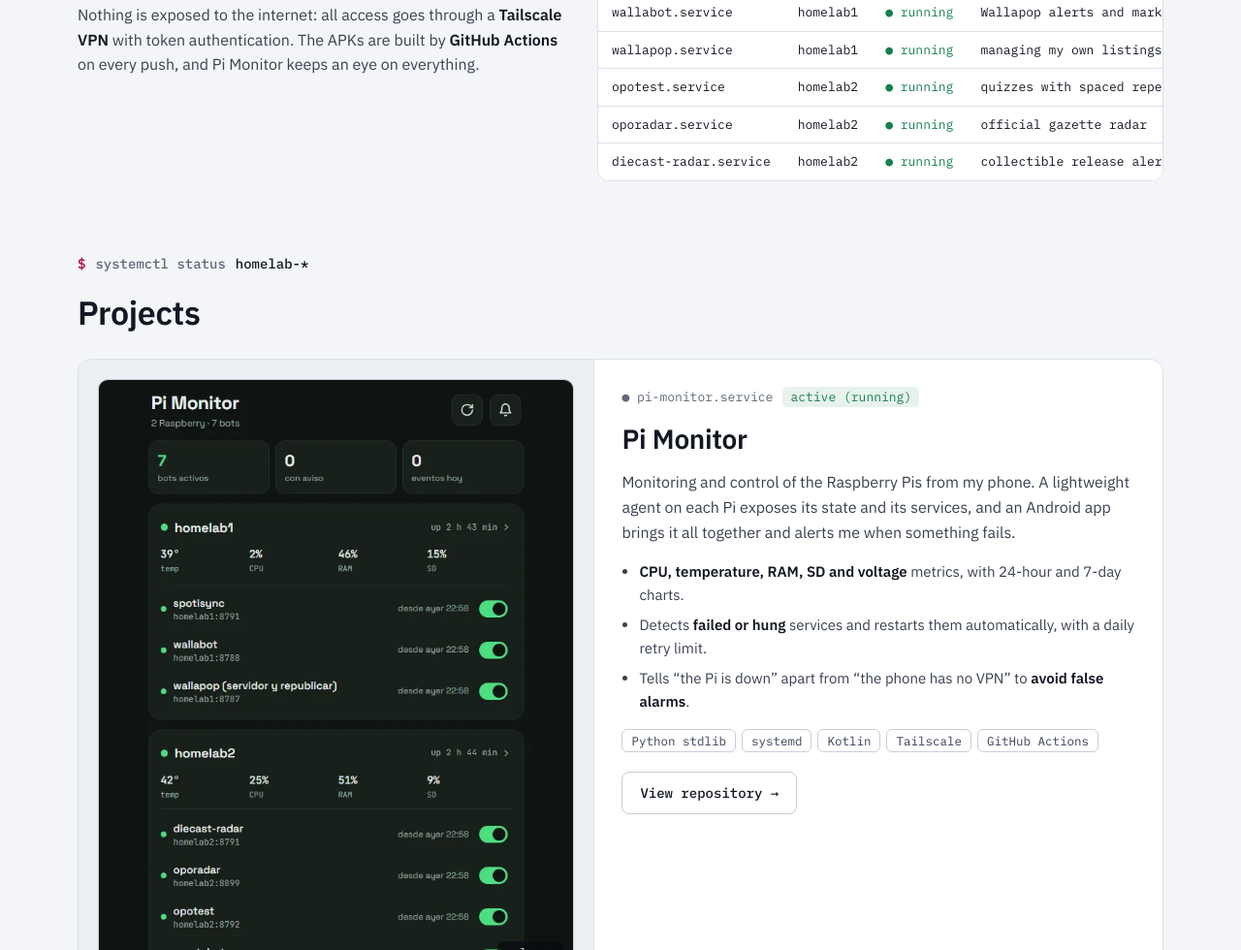
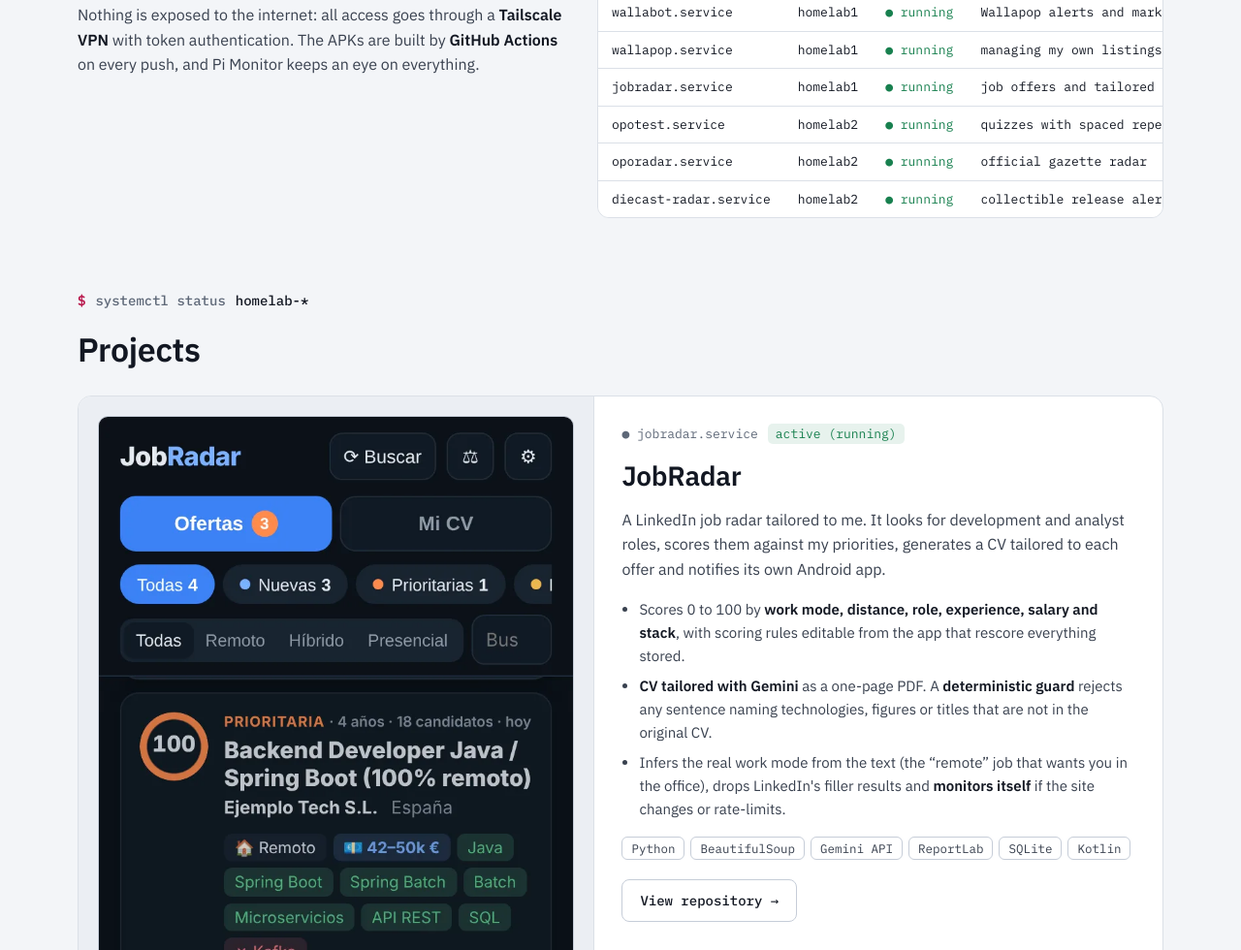
Before and after one commit to svaronam/portfolio, a plain HTML site: page en/index.html in a window 1280 px wide. Shown: the part 1820-2800 px from the top of the page at 97% size. Drawn offline with Linux system fonts and the light colour scheme.

Commit message:
Añade JobRadar: tarjeta con capturas, servicio en el homelab y 8 servicios

```diff
--- a/en/index.html
+++ b/en/index.html
@@ -330,7 +330,7 @@ dialog.lb::backdrop { background: rgba(6, 8, 11, .95) }
         <div class="line"><span class="k">Exp.</span><span class="v">5+ years</span></div>
         <div class="line"><span class="k">Education</span><span class="v">BSc Comp. Eng. · UC</span></div>
         <div class="line"><span class="k">Homelab</span><span class="v">2 × Raspberry Pi 3 B+</span></div>
-        <div class="line"><span class="k">Services</span><span class="v">7 always-on</span></div>
+        <div class="line"><span class="k">Services</span><span class="v">8 always-on</span></div>
         <div class="line"><span class="k">Network</span><span class="v">Tailscale (VPN)</span></div>
         <div class="line"><span class="k">Languages</span><span class="v">Spanish · English B2</span></div>
         <div class="dots" role="group" aria-label="Accent color"><button type="button" data-accent="raspberry" style="background:#F2557F" aria-label="Raspberry color" aria-pressed="true"></button><button type="button" data-accent="amber" style="background:#E9B04F" aria-label="Amber color" aria-pressed="false"></button><button type="button" data-accent="green" style="background:#4CC38A" aria-label="Green color" aria-pressed="false"></button><button type="button" data-accent="blue" style="background:#5AA9F0" aria-label="Blue color" aria-pressed="false"></button><button type="button" data-accent="violet" style="background:#A98BF0" aria-label="Violet color" aria-pressed="false"></button><button type="button" data-accent="slate" style="background:#A3ADBD" aria-label="Slate color" aria-pressed="false"></button></div>
@@ -403,6 +403,7 @@ dialog.lb::backdrop { background: rgba(6, 8, 11, .95) }
             <tr><td><a href="#p-pimonitor">pi-agent.service</a></td><td>both</td><td class="on">running</td><td>monitoring and control</td></tr>
             <tr><td><a href="#p-wallabot">wallabot.service</a></td><td>homelab1</td><td class="on">running</td><td>Wallapop alerts and market data</td></tr>
             <tr><td><a href="#p-wallapop">wallapop.service</a></td><td>homelab1</td><td class="on">running</td><td>managing my own listings</td></tr>
+            <tr><td><a href="#p-jobradar">jobradar.service</a></td><td>homelab1</td><td class="on">running</td><td>job offers and tailored CVs</td></tr>
             <tr><td><a href="#p-opotest">opotest.service</a></td><td>homelab2</td><td class="on">running</td><td>quizzes with spaced repetition and AI</td></tr>
             <tr><td><a href="#p-oporadar">oporadar.service</a></td><td>homelab2</td><td class="on">running</td><td>official gazette radar</td></tr>
             <tr><td><a href="#p-diecast">diecast-radar.service</a></td><td>homelab2</td><td class="on">running</td><td>collectible release alerts</td></tr>
@@ -418,6 +419,30 @@ dialog.lb::backdrop { background: rgba(6, 8, 11, .95) }
     <h2 class="sec-title">Projects</h2>
 
     <div class="projects">
+
+      <article class="proj" id="p-jobradar">
+        <div class="gal" data-gal>
+          <button class="shot" type="button" aria-label="Enlarge screenshot"><img src="../img/jobradar-ofertas.webp" alt="LinkedIn job offers scored from 0 to 100 with a breakdown of every point" loading="lazy"><span class="zoom">enlarge</span></button>
+          <div class="thumbs">
+            <button type="button" aria-current="true" data-src="../img/jobradar-ofertas.webp" data-cap="Scored offers with a breakdown of every point" aria-label="Offers"><img src="../img/jobradar-ofertas.webp" alt=""></button>
+            <button type="button" data-src="../img/jobradar-requisitos.webp" data-cap="Job requirements vs. the tailored CV" aria-label="Requirements"><img src="../img/jobradar-requisitos.webp" alt=""></button>
+            <button type="button" data-src="../img/jobradar-baremo.webp" data-cap="Scoring rules editable from the app" aria-label="Scoring"><img src="../img/jobradar-baremo.webp" alt=""></button>
+          </div>
+          <p class="cap">Scored offers with a breakdown of every point</p>
+        </div>
+        <div class="info">
+          <div class="unit">● jobradar.service <span class="st">active (running)</span></div>
+          <h3>JobRadar</h3>
+          <p class="desc">A LinkedIn job radar tailored to me. It looks for development and analyst roles, scores them against my priorities, generates a CV tailored to each offer and notifies its own Android app.</p>
+          <ul>
+            <li>Scores 0 to 100 by <b>work mode, distance, role, experience, salary and stack</b>, with scoring rules editable from the app that rescore everything stored.</li>
+            <li><b>CV tailored with Gemini</b> as a one-page PDF. A <b>deterministic guard</b> rejects any sentence naming technologies, figures or titles that are not in the original CV.</li>
+            <li>Infers the real work mode from the text (the “remote” job that wants you in the office), drops LinkedIn's filler results and <b>monitors itself</b> if the site changes or rate-limits.</li>
+          </ul>
+          <div class="chips"><span class="chip">Python</span><span class="chip">BeautifulSoup</span><span class="chip">Gemini API</span><span class="chip">ReportLab</span><span class="chip">SQLite</span><span class="chip">Kotlin</span></div>
+          <div class="links"><a class="btn" href="https://github.com/svaronam/Jobradar" target="_blank" rel="noopener">View repository →</a></div>
+        </div>
+      </article>
 
       <article class="proj" id="p-pimonitor">
         <div class="gal" data-gal>
```
Also changed, not shown: index.html (+26 -1 lines), img/jobradar-baremo.webp (added), img/jobradar-ofertas.webp (added), img/jobradar-requisitos.webp (added).
